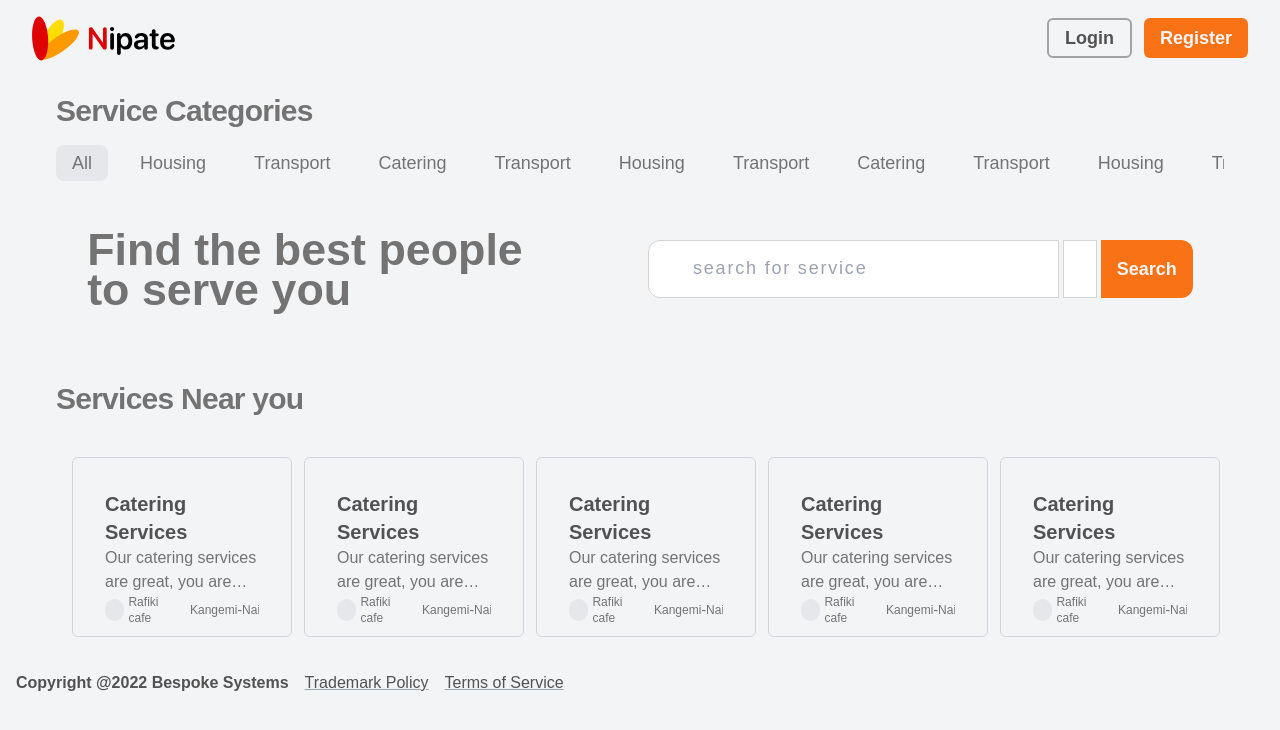
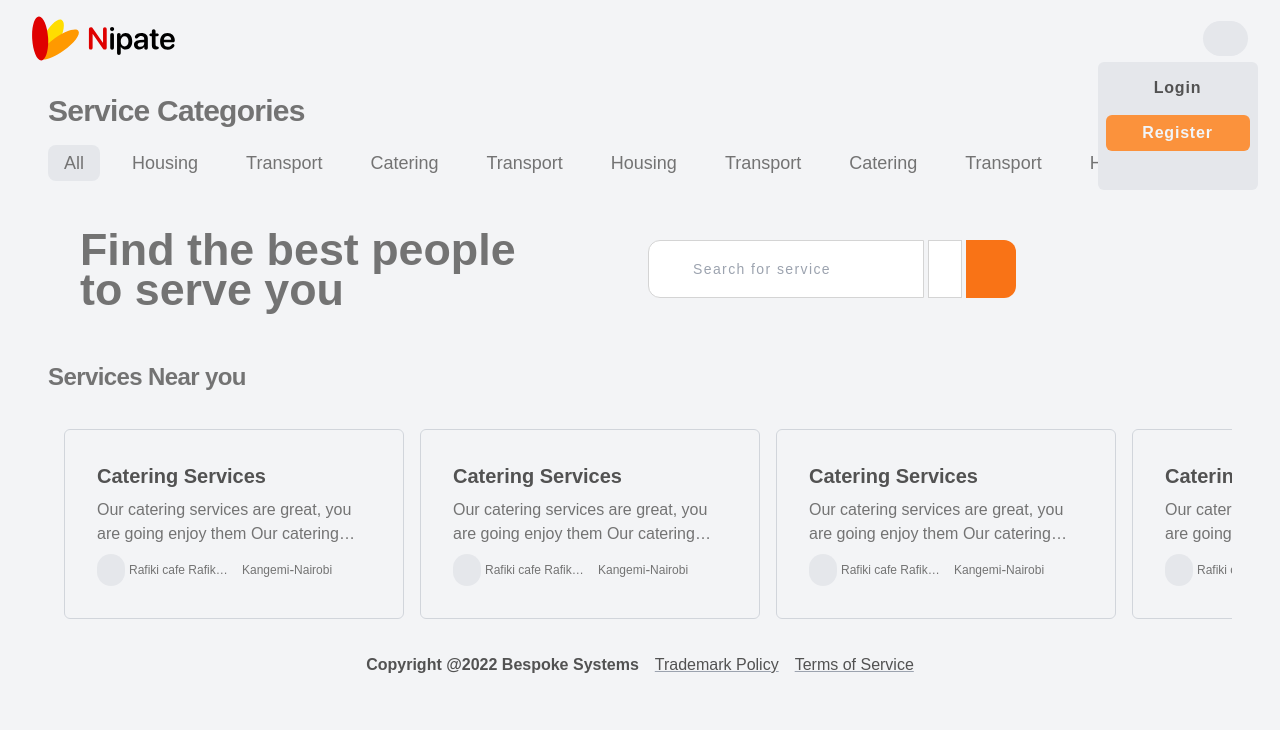
Before and after one commit to Amos-Ditto/NipateWebapp, a Nuxt app: page /index in a window 1280 px wide. Shown: the top 730 px of the page. Built offline with nearby package versions, Linux system fonts and the light colour scheme.

Commit message:
chore: update home

```diff
--- a/components/PageFeautures/NavBar.vue
+++ b/components/PageFeautures/NavBar.vue
@@ -3,9 +3,22 @@
         <div class="logo flex h-full items-center">
             <img src="@/assets/img/Logo/Decoupled.svg" alt="nipate">
         </div>
-        <div class="right-auth text-neutral-600 flex flex-row gap-3">
+        <div class="right-auth text-neutral-600 hidden flex-row gap-1 xs:gap-3">
             <button><NuxtLink to="/auth" class="block w-full h-full">Login</NuxtLink></button>
             <button>Register</button>
+        </div>
+        <div class="auth-user relative flex items-center justify-center">
+            <div class="user-icon">
+                <div class="i-mdi-account scale-125"></div>
+                <div class="i-mdi-chevron-down text-sm"></div>
+            </div>
+            <div class="user-drop-down">
+                <div class="drop-down-bg z-20 fixed right-0 w-screen h-[70vh] bg-transparent translate-x-[12%] top-0"></div>
+                <div class="drop-down-context">
+                    <button class="auth-btn text-neutral-600">Login</button>
+                    <button class="auth-btn bg-orange-400 text-slate-100">Register</button>
+                </div>
+            </div>
         </div>
     </nav>
 </template>
@@ -17,9 +30,27 @@
     transition: width 300ms;
 }
 .right-auth button {
-    @apply px-4 py-1 text-base sm:text-lg font-bold;
+    @apply px-3 xs:px-4 py-1 text-sm xs:text-base sm:text-lg font-bold;
     @apply first:border-2 border-neutral-400 rounded-md hover:border-neutral-600;
     @apply last:bg-orange-500 last:text-slate-100 hover:last:bg-orange-600;
     transition: border 300ms , background-color 300ms;
 }
+.user-icon {
+    @apply w-[45px] h-[35px] rounded-full flex items-center justify-center bg-gray-200 text-neutral-500 cursor-pointer;
+    @apply hover:bg-gray-300;
+    transition: background-color 300ms;
+}
+.user-drop-down {
+    @apply absolute bottom-0 translate-y-[105%] flex justify-end items-end;
+    @apply rounded-md z-30;
+}
+.auth-user .drop-down-context {
+    @apply absolute right-0 top-1.5 translate-x-[20%] w-[10rem] min-h-[8rem] bg-gray-200 z-30;
+    @apply rounded-md flex justify-start items-start flex-col px-2 py-2 gap-2;
+}
+.drop-down-context button.auth-btn {
+    @apply w-full flex items-center justify-center rounded-md tracking-wider;
+    @apply font-bold px-2 py-1 hover:bg-orange-400 hover:text-slate-100;
+    transition: background-color 300ms , color 300ms;
+}
 </style>
--- a/components/PageFeautures/ServiceCard.vue
+++ b/components/PageFeautures/ServiceCard.vue
@@ -12,10 +12,10 @@
         <div class="card-footer">
             <div class="user-details">
                 <div
-                    class="user-icon w-[22px] h-[22px] flex items-center justify-center rounded-full text-neutral-400 bg-gray-200">
+                    class="user-icon w-[22px] sm:w-[32px] h-[22px] sm:h-[32px] flex items-center justify-center rounded-full text-neutral-400 bg-gray-200">
                     <div class="i-mdi-account"></div>
                 </div>
-                <span>Rafiki cafe</span>
+                <span>Rafiki cafe Rafiki cafe</span>
             </div>
             <div class="user-location">
                 <div class="i-mdi-google-maps text-neutral-400"></div>
@@ -30,7 +30,7 @@
 
 <style scoped>
 .card {
-    @apply  min-w-[220px] sm:w-[280px] sm:h-[180px] px-8 h-[180px] border border-gray-300;
+    @apply  min-w-[220px] max-w-[320px] sm:max-w-[400px] sm:min-w-[340px] sm:h-[190px] px-8 h-[180px] border border-gray-300;
     @apply flex flex-col px-2 py-8 justify-between rounded-md hover:border-gray-400 cursor-pointer;
     transition: width 300ms , height 300ms , border 300ms;
 }
@@ -54,9 +54,12 @@
     @apply flex flex-row gap-1 items-center w-[50%] overflow-hidden;
 }
 .card-footer .user-details span , .card-footer .user-location span {
-    @apply text-xs;
+    @apply text-xs truncate;
 }
 .location-name {
     @apply flex flex-row items-center text-sm gap-0;
 }
+.user-icon {
+    transition: width 300ms , height 300ms;
+}
 </style>
--- a/layouts/default.vue
+++ b/layouts/default.vue
@@ -7,7 +7,7 @@
             <slot></slot>
         </main>
         <footer class="w-full flex flex-col items-center text-neutral-600 px-4 pt-4">
-            <div class="company-details flex flex-col justify-start w-full sm:flex-row gap-x-4">
+            <div class="company-details flex flex-col justify-start sm:justify-center w-full sm:flex-row gap-x-4">
                 <h3 class="font-bold">Copyright @2022 Bespoke Systems</h3>
                 <h3 class="underline decoration-gray-400">Trademark Policy</h3>
                 <h3 class="underline decoration-gray-400">Terms of Service</h3>
--- a/pages/index.vue
+++ b/pages/index.vue
@@ -2,11 +2,12 @@
 const router = useRoute();
 console.log(router.name);
 
+const userauthenticated = ref<boolean>(false);
 
 </script>
 <template>
     <NuxtLayout>
-        <main class="w-full px-2 text-neutral-500 flex items-center flex-col gap-4">
+        <main class="w-full px-0 xs:px-2 text-neutral-500 flex items-center flex-col gap-4">
             <div class="header-container w-full px-4 sm:px-12 gap-2 flex flex-col pt-4">
                 <h3 class="font-bold text-xl sm:text-3xl tracking-tight">Service Categories</h3>
                 <div class="categories flex flex-row gap-4 py-2 w-full overflow-x-auto">
@@ -30,17 +31,38 @@ console.log(router.name);
                     <h3 class="text-2xl sm:text-4xl md:text-[2.8rem] font-bold sm:leading-[40px]">Find the best people <br class="hidden sm:block"> to serve you</h3>
                 </div>
                 <div class="search-bar">
-                    <div class="input-field w-[80%] flex items-center relative">
-                        <input type="search" placeholder="search for service">
-                        <div class="i-mdi-magnify absolute left-0 z-[2] translate-x-[80%] text-xl text-neutral-400"></div>
+                    <div class="input-field w-[80%] md:w-[60%] lg:w-[50%] flex items-center relative">
+                        <input type="search" placeholder="Search for service">
+                        <div class="i-mdi-filter-variant absolute left-0 z-[2] translate-x-[80%] text-xl text-neutral-400"></div>
                     </div>
-                    <button class="loc-btn bg-white border border-neutral-300 hover:bg-gray-200">
-                        <div class="i-mdi-google-maps text-2xl"></div>
+                    <button class="loc-btn bg-white border border-neutral-300 focus:border-orange-300 hover:border-orange-200 hover:bg-gray-200">
+                        <div class="i-mdi-google-maps text-xl xs:text-2xl"></div>
                     </button>
-                    <button class="search-btn">Search</button>
+                    <button class="search-btn px-20 xs:w-[20%] lg:w-[9%]">
+                        <span class="hidden xs:block">Search</span>
+                        <div class="i-mdi-magnify block xs:hidden text-xl scale-125"></div>
+                    </button>
                 </div>
             </div>
-            <div class="body-content w-full">
+            <div class="search-bar-auth" v-if="userauthenticated">
+                <div class="search-content w-full capitalize text-sm md:text-lg italic px-4">
+                    <h3 class="hidden xs:block">search for services at certain 'location':</h3>
+                </div>
+                <div class="search-bar">
+                    <div class="input-field w-[80%] md:w-[60%] lg:w-[50%] flex items-center relative">
+                        <input type="search" placeholder="Search for service">
+                        <div class="i-mdi-filter-variant absolute left-0 z-[2] translate-x-[80%] text-xl text-neutral-400"></div>
+                    </div>
+                    <button class="loc-btn bg-white border border-neutral-300 focus:border-orange-300 hover:border-orange-200 hover:bg-gray-200">
+                        <div class="i-mdi-google-maps text-xl xs:text-2xl"></div>
+                    </button>
+                    <button class="search-btn px-20 xs:w-[20%] lg:w-[9%]">
+                        <span class="hidden xs:block">Search</span>
+                        <div class="i-mdi-magnify block xs:hidden text-xl scale-125"></div>
+                    </button>
+                </div>
+            </div>
+            <div class="body-content w-full py-1">
                 <NuxtPage />
             </div>
         </main>
@@ -48,6 +70,21 @@ console.log(router.name);
 </template>
 
 <style scoped>
+
+.categories::-webkit-scrollbar {
+    width: 0px;
+    display: none;
+}
+
+.categories::-webkit-scrollbar-track {
+    @apply bg-gray-100;
+    border-radius: 10px;
+}
+
+.categories::-webkit-scrollbar-thumb {
+    @apply bg-gray-200;
+    border-radius: 2px;
+}
 
 .categories button {
     @apply px-2 sm:px-4 py-1  rounded-lg hover:bg-gray-200;
@@ -69,12 +106,12 @@ console.log(router.name);
     @apply flex flex-row gap-x-1 items-center w-full;
 }
 .search-bar .input-field input {
-    @apply w-full outline-none bg-white h-[2.8rem] sm:h-[3.6rem] border border-neutral-300 rounded-l-xl;
-    @apply pl-11 text-lg tracking-widest;
+    @apply w-full outline-none bg-white h-[2.4rem] xs:h-[2.8rem] sm:h-[3.6rem] border border-neutral-300 rounded-l-xl;
+    @apply pl-11 text-sm xs:text-lg tracking-widest focus:border-orange-200;
     transition: height 300ms;
 }
 .search-bar button {
-    @apply h-[2.8rem] sm:h-[3.6rem] px-4;
+    @apply h-[2.4rem] xs:h-[2.8rem] sm:h-[3.6rem] px-4;
     transition: height 300ms;
 }
 .search-bar .search-btn {
@@ -84,4 +121,7 @@ console.log(router.name);
 .search-bar .loc-btn {
     transition: background-color 300ms;
 }
+.search-bar-auth {
+    @apply  w-full items-center gap-1 flex justify-center flex-col px-2 xs:px-5 sm:px-20;
+}
 </style>
--- a/pages/index/index.vue
+++ b/pages/index/index.vue
@@ -5,12 +5,12 @@
 
 </script>
 <template>
-    <main class="w-full text-2xl px-4 sm:px-12 pt-8 flex flex-col gap-4 sm:gap-6">
-        <div class="hero-container font-bold text-xl sm:text-3xl tracking-tight">
+    <main class="w-full text-2xl px-2 xs:px-4 sm:px-12 pt-2 xs:pt-8 flex flex-col gap-2 xs:gap-4 sm:gap-6">
+        <div class="hero-container font-bold text-base xs:text-xl sm:text-2xl">
             <h3 class="tracking-tight">Services Near you</h3>
         </div>
         <div class="services-container">
-            <div class="horizontal-container w-full overflow-x-auto flex flex-row gap-3 py-2 px-4">
+            <div class="horizontal-container scroll-smooth w-full overflow-x-auto flex flex-row gap-4 xs:gap-8 py-1 xs:py-2 px-4">
                 <PageFeauturesServiceCard />
                 <PageFeauturesServiceCard />
                 <PageFeauturesServiceCard />
@@ -26,6 +26,24 @@
 <style scoped>
 
 .services-container {
-    @apply flex items-center gap-3 w-full py-2 overflow-y-hidden;
+    @apply flex items-center gap-2 xs:gap-3 w-full py-2 overflow-y-hidden;
 }
+.horizontal-container::-webkit-scrollbar {
+    width: 2px;
+    display: none;
+}
+
+.horizontal-container::-webkit-scrollbar-track {
+    @apply bg-gray-100;
+    border-radius: 10px;
+}
+
+.horizontal-container::-webkit-scrollbar-thumb {
+    @apply bg-gray-200;
+    border-radius: 4px;
+}
+.horizontal-container::-webkit-scrollbar-thumb:hover{
+    border: 0;
+}
+
 </style>
--- a/tailwind.config.js
+++ b/tailwind.config.js
@@ -3,6 +3,26 @@ module.exports = {
   content: [],
   theme: {
     extend: {},
+    screens: {
+
+      'xs': '380px',
+      // => @media (min-width: 380px) { ... }
+
+      'sm': '640px',
+      // => @media (min-width: 640px) { ... }
+
+      'md': '768px',
+      // => @media (min-width: 768px) { ... }
+
+      'lg': '1024px',
+      // => @media (min-width: 1024px) { ... }
+
+      'xl': '1280px',
+      // => @media (min-width: 1280px) { ... }
+
+      '2xl': '1536px',
+      // => @media (min-width: 1536px) { ... }
+    },
   },
   plugins: [],
 }
```
